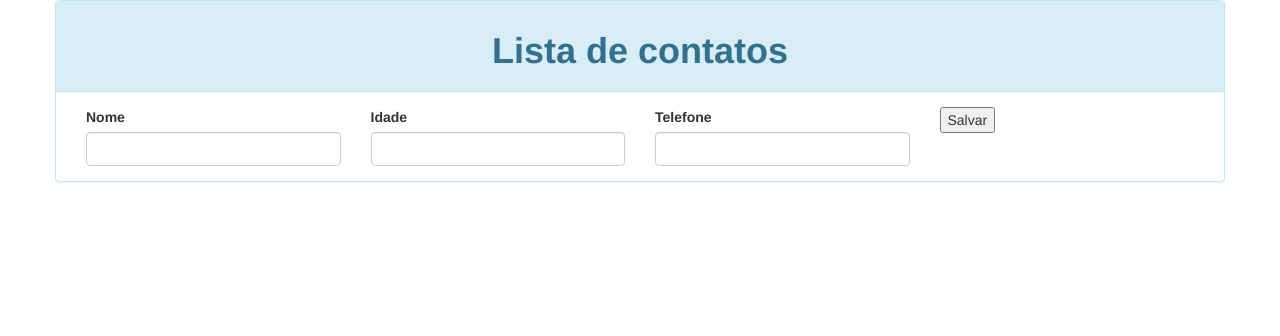
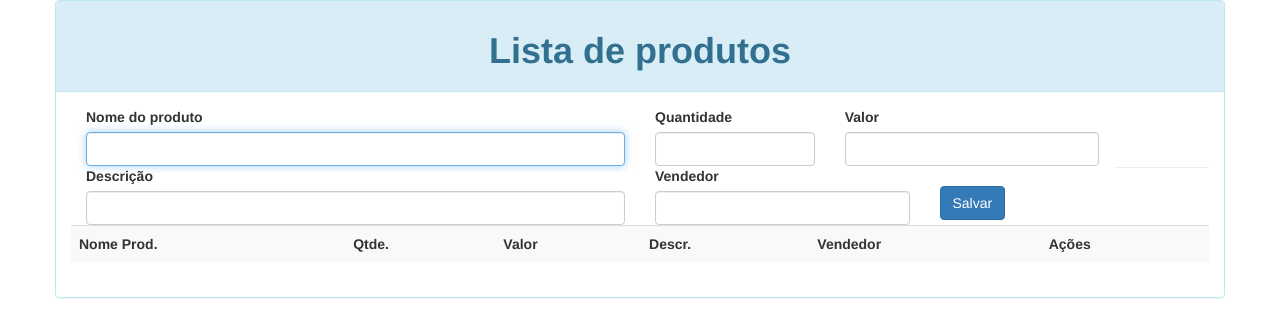
Before and after one commit to KlausMass/Aulas-FrontEnd, a plain HTML site: page proj-bootstrap/index.html in a window 1280 px wide. Both pictures are taken after a click on the button "Salvar". Drawn offline with nearby package versions, Linux system fonts and the light colour scheme.

Commit message:
ContAula

```diff
--- a/proj-bootstrap/index.html
+++ b/proj-bootstrap/index.html
@@ -12,30 +12,98 @@
     <script src="https://code.jquery.com/ui/1.12.1/jquery-ui.js"></script>
 </head>
 
+<script>
+    $(function () {
+        $('#btnSalvar').click(function () {
+            var produto = {
+                nomeProduto: $('#txtNomeProduto').val(),
+                qtd: $('#txtQuantidade').val(),
+                valor: $('#txtValor').val(),
+                descricao: $('#txtDescricao').val(),
+                vendedor: $('#txtVendedor').val()
+            };
+
+            var produtos = JSON.parse(localStorage.getItem('produtos'));
+
+            if (produtos == null) {
+                produtos = []
+            }
+
+            produtos.push(produto);
+
+            localStorage.setItem('produtos', JSON.stringify(produtos));
+
+            $('input').val('');
+            $('#txtNomeProduto').focus();
+        });
+    });
+
+    function listarProdutos() {
+        var produtos = JSON.parse(localStorage.getItem('produtos'));
+
+        for (let posicao in produtos) {
+            let produto = produtos[posicao]
+
+            $('#tblProdutos tr:last').after('<tr><td>' + produto.nomeProduto +
+                '</td><td>' + produto.qtd +
+                '</td><td>' + produto.valor +
+                '</td><td>' + produto.descricao +
+                '</td><td>' + produto.vendedor +
+                '</td></tr>')
+        }
+    }
+
+    listarProdutos();
+</script>
+
 <body>
     <div class="container">
         <div class="row">
             <div class="panel panel-info">
                 <div class="panel-heading text-center">
-                    <h1><strong>Lista de contatos</strong></h1>
+                    <h1><strong>Lista de produtos</strong></h1>
                 </div>
                 <div class="panel-body">
-                    <div class="col-xs-12 col-md-6 col-lg-3">
-                        <label for="txtNome">Nome</label>
-                        <input id="txtNome" type="text" class="form-control">
+                    <div class="col-xs-12 col-md-4 col-lg-6">
+                        <label for="txtNomeProduto">Nome do produto</label>
+                        <input id="txtNomeProduto" type="text" class="form-control">
                     </div>
-                    <div class="col-xs-12 col-md-6 col-lg-3">
-                        <label for="txtIdade">Idade</label>
-                        <input id="txtIdade" type="text" class="form-control">
+                    <div class="col-xs-12 col-md-2 col-lg-2">
+                        <label for="txtQuantidade">Quantidade</label>
+                        <input id="txtQuantidade" type="number" class="form-control">
                     </div>
-                    <div class="col-xs-12 col-md-6 col-lg-3">
-                        <label for="txtTelefone">Telefone</label>
-                        <input id="txtTelefone" type="text" class="form-control">
+                    <div class="col-xs-12 col-md-3 col-lg-3">
+                        <label for="txtValor">Valor</label>
+                        <input id="txtValor" type="number" class="form-control">
                     </div>
-                    <div class="col-xs-12 col-md-6 col-lg-3">
-                        <button id="">Salvar</button>
+                    <div class="col-xs-12 col-md-4 col-lg-6">
+                        <label for="txtDescricao">Descrição</label>
+                        <input id="txtDescricao" type="text" class="form-control">
+                    </div>
+                    <div class="col-xs-12 col-md-2 col-lg-3">
+                        <label for="txtVendedor">Vendedor</label>
+                        <input id="txtVendedor" type="text" class="form-control">
+                    </div>
+                    <div class="col-xs-12 col-md-2 col-lg-2">
+                        <br>
+                        <button id="btnSalvar" type="button" class="btn btn-primary">Salvar</button>
+                    </div>
+                    <br>
+                    <br>
+                    <hr>
+                    <table id="tblProdutos" class="table table-striped table-responsive table-hover">
 
-                    </div>
+                        <body>
+                            <th>Nome Prod.</th>
+                            <th>Qtde.</th>
+                            <th>Valor</th>
+                            <th>Descr.</th>
+                            <th>Vendedor</th>
+                            <th colspan="2" align="center">Ações</th>
+                            </tr>
+                        </body>
+                    </table>
+
                 </div>
             </div>
         </div>
```
